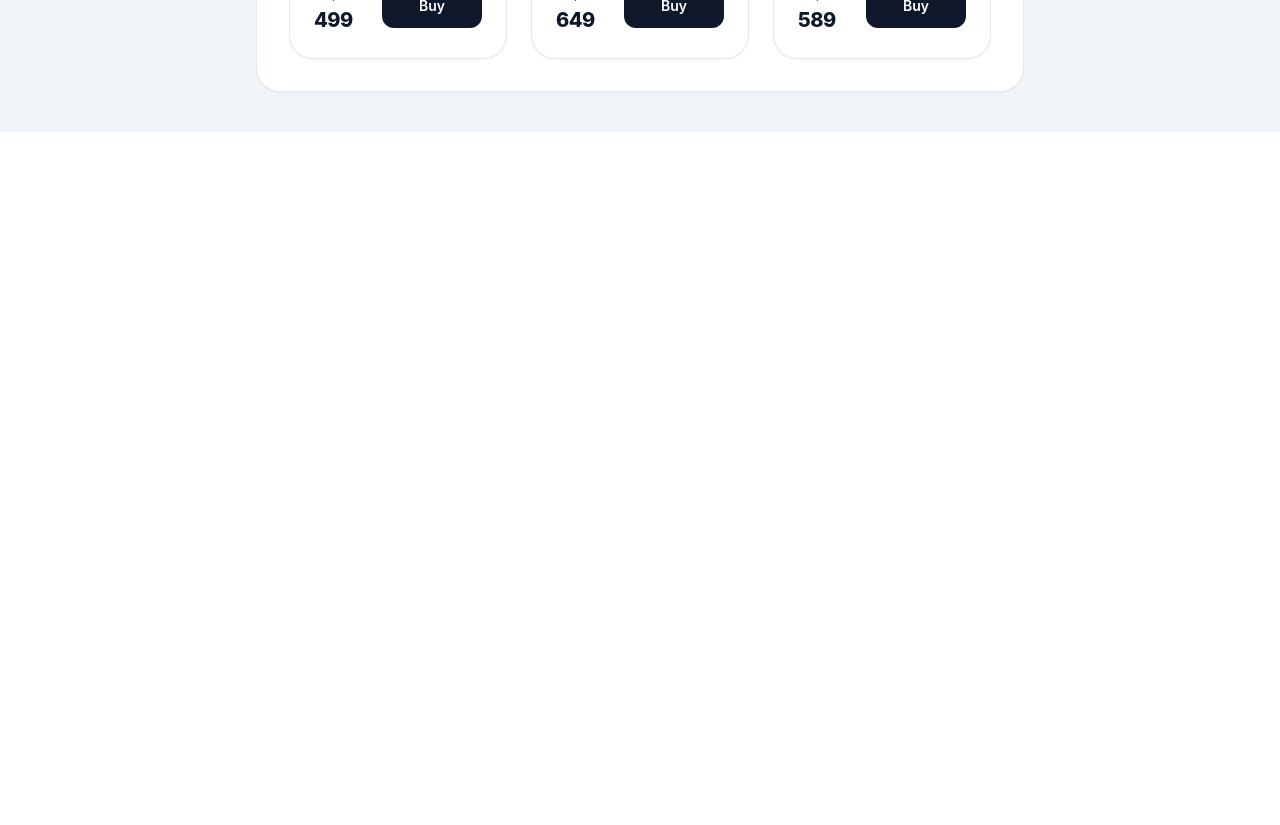
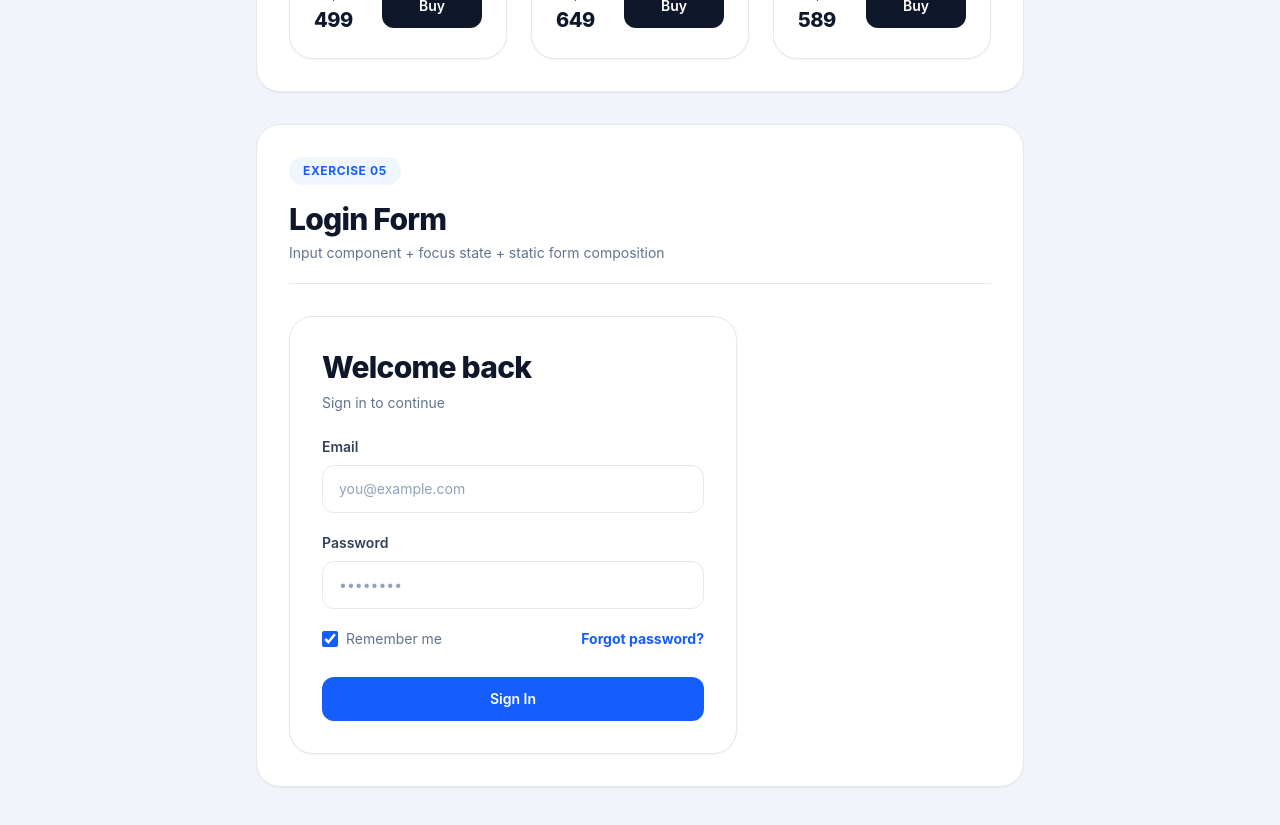
Before and after one commit to RenanNunesz10/tailwind-css, a React (Vite) app: page / in a window 1280 px wide. Shown: the part 2200-3025 px from the top of the page. Before the commit the page ends 2332 px from the top, so only its background shows below. Built offline with nearby package versions, Linux system fonts and the light colour scheme.

Commit message:
feat: add Ex05LoginForm component and InputField for login functionality

```diff
--- a/src/App.jsx
+++ b/src/App.jsx
@@ -2,6 +2,7 @@ import { Ex01ButtonSystem } from "./exercises/Ex01ButtonSystem";
 import { Ex02BadgeAvatar } from "./exercises/Ex02BadgeAvatar";
 import { Ex03ProfileCard } from "./exercises/Ex03ProfileCard";
 import { Ex04ProductCard } from "./exercises/Ex04ProductCard";
+import { Ex05LoginForm } from "./exercises/Ex05LoginForm";
 
 export default function App() {
   return (
@@ -10,6 +11,7 @@ export default function App() {
       <Ex02BadgeAvatar />
       <Ex03ProfileCard />
       <Ex04ProductCard />
+      <Ex05LoginForm />
     </main>
   );
 }
--- /dev/null
+++ b/src/components/ui/InputField.jsx
@@ -0,0 +1,20 @@
+export function InputField({ id, label, type, placeholder }) {
+  return (
+    <div>
+      <label
+        htmlFor={id}
+        className="mb-2 block text-sm font-semibold text-slate-700"
+      >
+        {label}
+      </label>
+      <input
+        id={id}
+        type={type}
+        placeholder={placeholder}
+        className="h-12 w-full rounded-xl border border-slate-200 px-4 text-sm text-slate-900 placeholder:text-slate-400 focus:border-blue-600 focus:outline-none focus:ring-2 focus:ring-blue-600/20"
+      />
+    </div>
+  );
+}
+
+export default InputField;
--- /dev/null
+++ b/src/exercises/Ex05LoginForm.jsx
@@ -0,0 +1,61 @@
+import { ExerciseWrapper } from "../components/layout/ExerciseWrapper";
+import { InputField } from "../components/ui/InputField";
+import { Button } from "../components/ui/Button";
+
+export function Ex05LoginForm() {
+  return (
+    <ExerciseWrapper
+      number="05"
+      title="Login Form"
+      subtitle="Input component + focus state + static form composition"
+    >
+      <div className="w-full max-w-md rounded-3xl border border-slate-200 bg-white p-8 shadow-xs">
+        <h2 className="text-3xl font-extrabold tracking-tight text-slate-900">
+          Welcome back
+        </h2>
+        <p className="mt-2 text-sm text-slate-500">Sign in to continue</p>
+
+        {/* Como é estático, form sem onSubmit e input sem onChange */}
+        <form className="mt-6 space-y-5">
+          <InputField
+            id="email"
+            label="Email"
+            type="email"
+            placeholder="you@example.com"
+          />
+
+          <InputField
+            id="password"
+            label="Password"
+            type="password"
+            placeholder="••••••••"
+          />
+
+          <div className="flex items-center justify-between text-sm">
+            <label className="flex cursor-pointer items-center gap-2 text-slate-500">
+              <input
+                type="checkbox"
+                defaultChecked
+                className="h-4 w-4 rounded border-slate-300 accent-blue-600 focus:ring-2 focus:ring-blue-600/20"
+              />
+              Remember me
+            </label>
+
+            <a
+              href="#"
+              className="font-bold text-blue-600 transition hover:text-blue-700 focus:underline focus:outline-none"
+            >
+              Forgot password?
+            </a>
+          </div>
+
+          <Button type="button" variant="primary" className="mt-2 w-full">
+            Sign In
+          </Button>
+        </form>
+      </div>
+    </ExerciseWrapper>
+  );
+}
+
+export default Ex05LoginForm;
```
